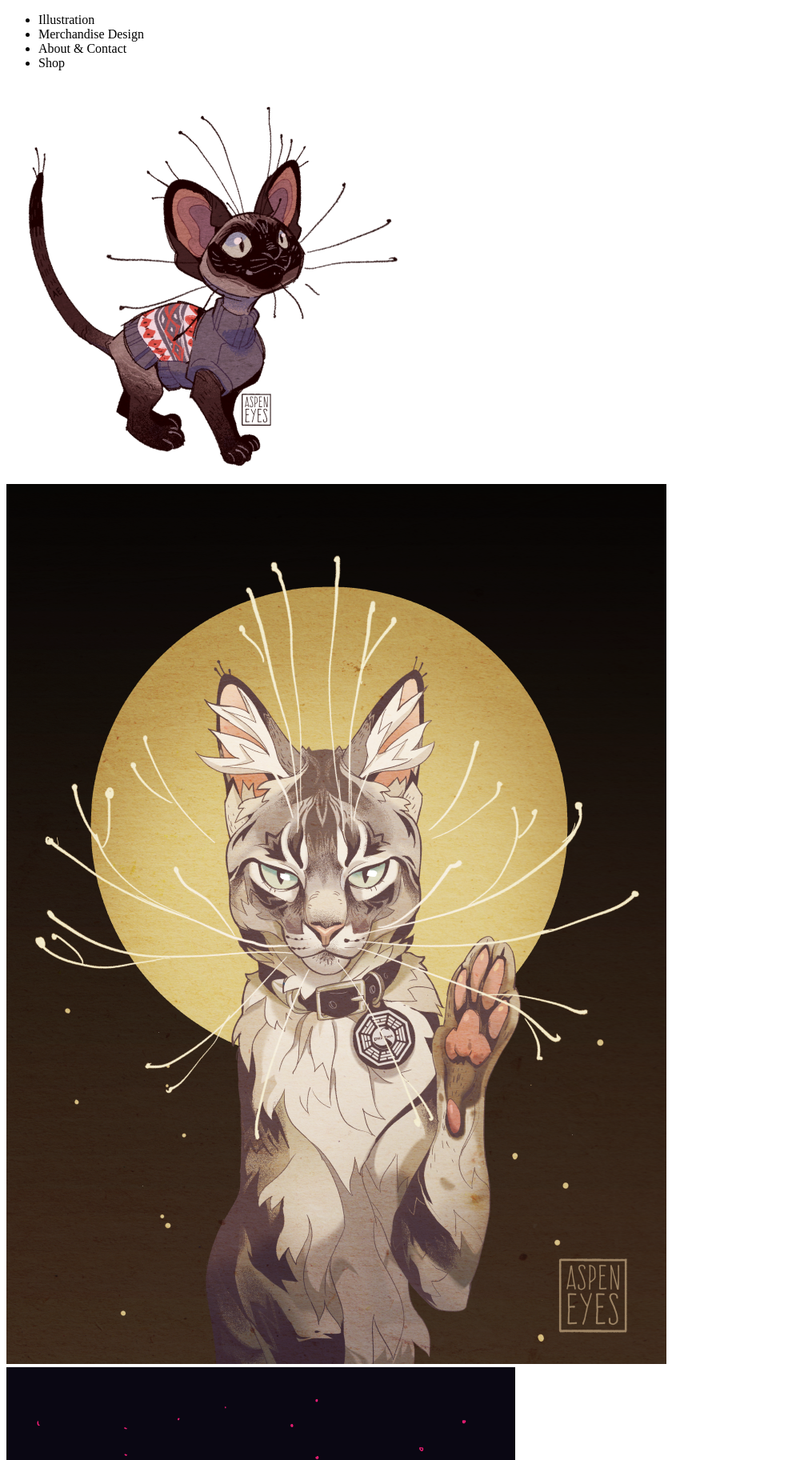
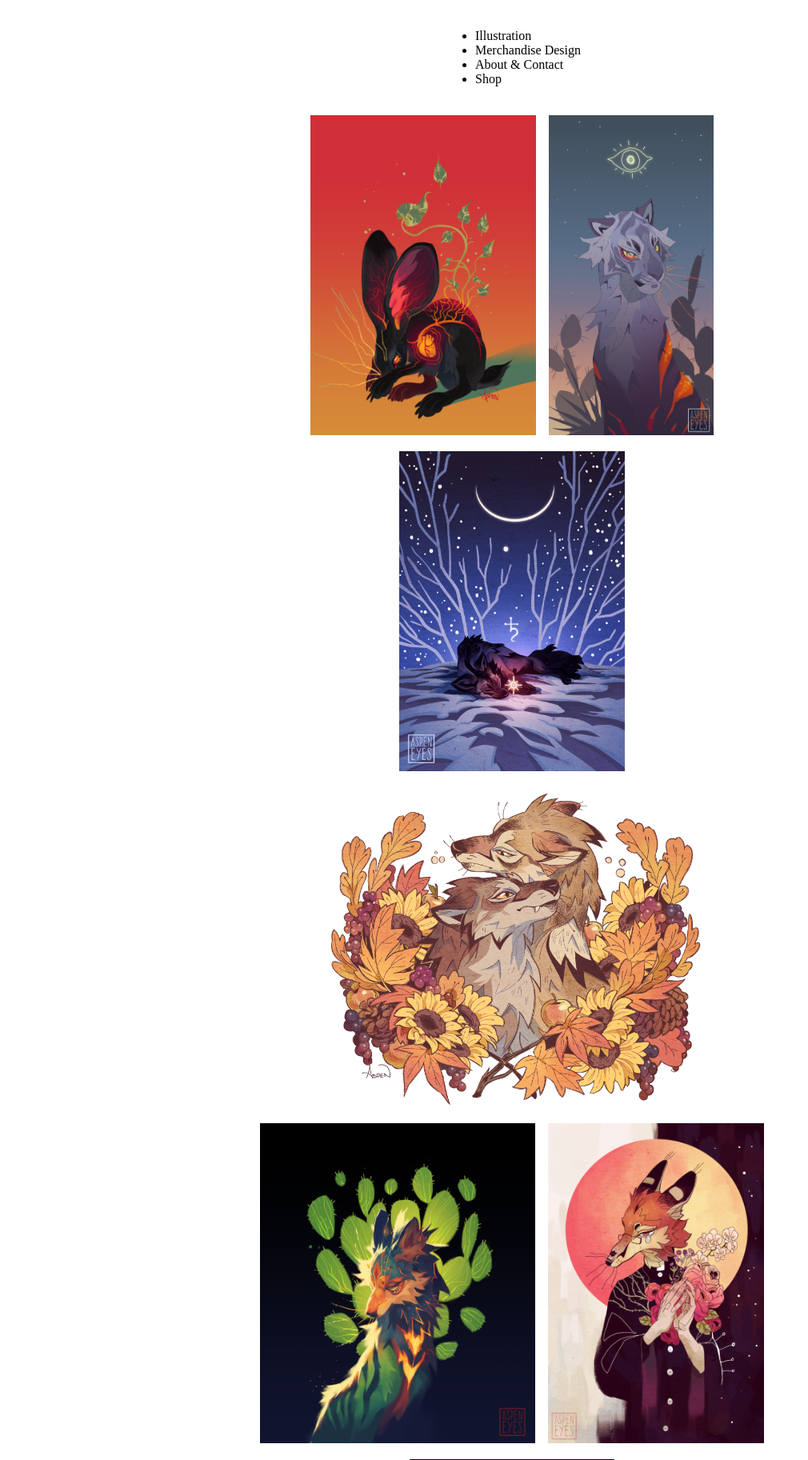
Before and after one commit to suncoyote/art-portfolio, a PHP site: page / in a window 1280 px wide. Shown: the top 1825 px of the page at 80% size, without its empty margins (0-1010 px from the left). Run offline with PHP 8.4, Linux system fonts and the light colour scheme.

Commit message:
Add initial flexbox styling to the gallery

```diff
--- a/gallery-images/autumnwolves.txt
+++ /dev/null
@@ -1 +0,0 @@
-An illustration for a friend's wedding
--- a/index.php
+++ b/index.php
@@ -13,14 +13,18 @@
     ?>
 
 
-
-<?php $dir = 'gallery-images/';
-        $files = glob( $dir . '*.png');
-        foreach( $files as $file) {
-            echo '<img class="artwork" src="' . $file . '">';
+<div class="gallery">
+    <?php $dir = 'gallery-images/';
+                $files = glob( $dir . '*.png');
+                foreach( $files as $file) {
+                    echo '
+                    <div class="gallery-item">
+                        <img src="' . $file . '">
+                    </div>';
 
 
-        }
-?>
+                }
+        ?>
+</div>
 </body>
 </html>
--- a/style.css
+++ b/style.css
@@ -0,0 +1,26 @@
+body {
+    padding: 0px;
+    margin:20px;
+    display:flex;
+    justify-content:center;
+    align-items: center;
+    flex-direction: column;
+}
+
+.gallery {
+    display: flex;
+    flex-wrap: wrap;
+    align-items: stretch;
+    gap: 1rem;
+    justify-content: center;
+    margin:20px 300px;
+
+
+
+}
+
+.gallery img {
+    flex-basis:20;
+    max-height: 400px;
+    flex-shrink: 1;
+}
```
Also changed, not shown: gallery-images/100-lifeblood.png (added), gallery-images/200-wildlands.png (added), gallery-images/300-solstice.png (added), gallery-images/400-autumnwolves.png (added), gallery-images/450-noctli.png (added), gallery-images/500-foxpriest.png (added), gallery-images/600-root.png (added), gallery-images/700-sweaterfoxes.png (added), gallery-images/900-oolong.png (added), gallery-images/basil.png (deleted), gallery-images/jackrabbit.png (deleted), 9 other files.
